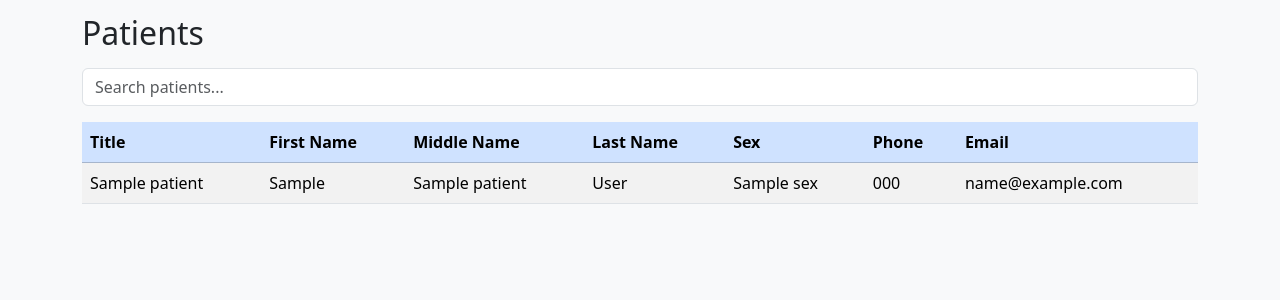
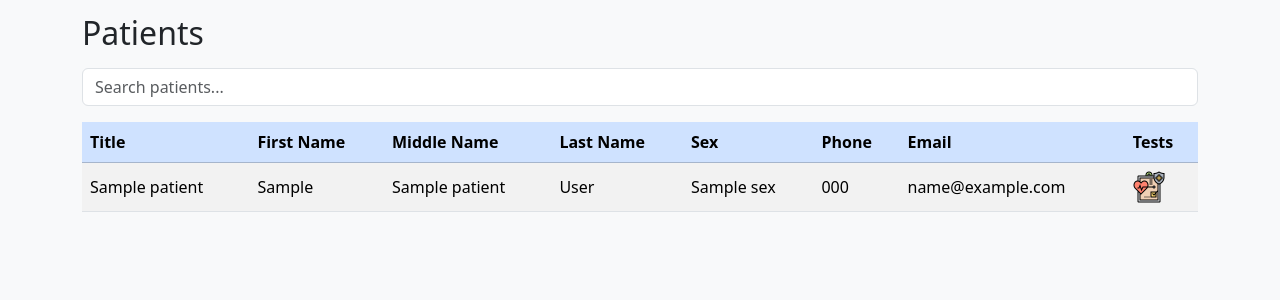
Before and after one commit to koleaby4/medical_electronic_system, a FastAPI app: template src/templates/patients.html in a window 1280 px wide. Shown: the part 56-356 px from the top of the page. Run offline with FastAPI, Linux system fonts and the light colour scheme; the template is opened without the code that fills it: most values are stand-ins (such as "Sample title", 1, 10 or a date in 2020).

Commit message:
add Tests to patients.html

```diff
--- a/src/templates/patients.html
+++ b/src/templates/patients.html
@@ -16,6 +16,7 @@
             <th>Sex</th>
             <th>Phone</th>
             <th>Email</th>
+            <th>Tests</th>
         </tr>
         </thead>
         <tbody>
@@ -28,6 +29,11 @@
             <td>{{ p.sex or '' }}</td>
             <td>{{ p.phone or '' }}</td>
             <td>{{ p.email or '' }}</td>
+            <td>
+                <a href="/patients/{{ p.patient_id }}/tests" title="View tests">
+                    <img src="/static/images/tests.png" alt="Tests" style="width:32px;height:32px;" />
+                </a>
+            </td>
         </tr>
         {% endfor %}
         </tbody>
```
Also changed, not shown: src/static/images/tests.png (added).
